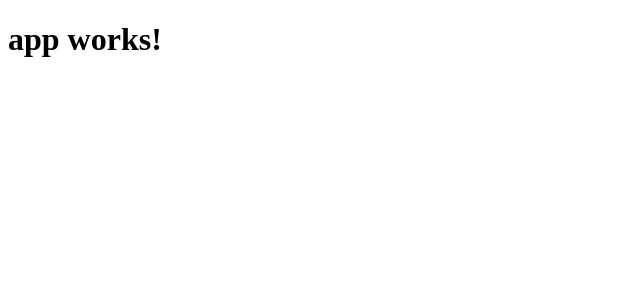
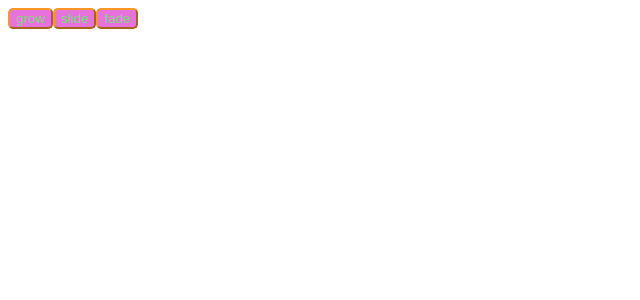
Before and after one commit to samlee13/animations, an Angular app: page / in a window 1280 px wide. Shown: the top 300 px of the page, without its empty margins (0-640 px from the left). Built offline with nearby package versions, Linux system fonts and the light colour scheme.

Commit message:
initial commit
simple animations with angular v4 demo

```diff
--- a/package.json
+++ b/package.json
@@ -12,6 +12,7 @@
   },
   "private": true,
   "dependencies": {
+    "@angular/animations": "^4.0.2",
     "@angular/common": "^4.0.0",
     "@angular/compiler": "^4.0.0",
     "@angular/core": "^4.0.0",
--- a/src/app/app.component.css
+++ b/src/app/app.component.css
@@ -0,0 +1,7 @@
+button {
+    float: left;
+    color: #77E772;
+    background-color: #E772DE;
+    border-color: #F99626;
+    border-radius: 5px;
+}
--- a/src/app/app.component.html
+++ b/src/app/app.component.html
@@ -1,3 +1,5 @@
-<h1>
-  {{title}}
-</h1>
+<button [@grow]='state' (click)="grow('small' ? 'large' : 'small')">grow</button>
+
+<button [@flyInOut]='state' (click)="flyInOut('in' ? 'out' : 'in')">slide</button>
+
+<button [@fade]='state' (click)="fade('visible' ? 'invisible' : 'visible')">fade</button>
--- a/src/app/app.component.ts
+++ b/src/app/app.component.ts
@@ -1,10 +1,29 @@
 import { Component } from '@angular/core';
+import { grow, flyInOut, fade } from '../shared/animations';
 
 @Component({
   selector: 'app-root',
   templateUrl: './app.component.html',
-  styleUrls: ['./app.component.css']
+  styleUrls: ['./app.component.css'],
+  animations: [ grow, flyInOut, fade ]
 })
 export class AppComponent {
-  title = 'app works!';
+  state: string = 'small';
+
+  grow(state){
+    console.log("it works");
+    this.state = (this.state === 'small' ? 'large' : 'small');
+  }
+
+
+  flyInOut(state){
+    console.log("it works1");
+    this.state = (this.state === 'in' ? 'out' : 'in');
+  }
+
+
+  fade(state){
+    console.log("it works3");
+    this.state = (this.state === 'visible' ? 'invisible' : 'visible');
+  }
 }
--- a/src/app/app.module.ts
+++ b/src/app/app.module.ts
@@ -2,6 +2,7 @@ import { BrowserModule } from '@angular/platform-browser';
 import { NgModule } from '@angular/core';
 import { FormsModule } from '@angular/forms';
 import { HttpModule } from '@angular/http';
+import { BrowserAnimationsModule } from '@angular/platform-browser/animations';
 
 import { AppComponent } from './app.component';
 
@@ -11,6 +12,7 @@ import { AppComponent } from './app.component';
   ],
   imports: [
     BrowserModule,
+    BrowserAnimationsModule,
     FormsModule,
     HttpModule
   ],
--- /dev/null
+++ b/src/shared/animations.ts
@@ -0,0 +1,23 @@
+import { trigger, transition, state, style, animate, keyframes }
+        from '@angular/animations';
+
+export const grow = trigger('grow' , [
+    state('small', style({ transform: 'scale(1)' })),
+    state('large', style({ transform: 'scale(1.4)' })),
+    transition('small => large', animate('200ms ease-in')),
+    transition('large => small', animate('200ms ease-out'))
+])
+
+export const flyInOut = trigger('flyInOut', [
+    state('in', style({ transform: 'translate3d(0, 0, 0)' })),
+    state('out', style({ transform: 'translate3d(-150%, 0, 0)' })),
+    transition('in => out', animate('200ms ease-in')),
+    transition('out => in', animate('200ms ease-out'))
+]);
+
+
+export const fade = trigger('fade', [
+    state('visible', style({ opacity: 1 })),
+    state('invisible', style({ opacity: 0.1 })),
+    transition('visible <=> invisible', animate('2000ms linear'))
+]);
```
